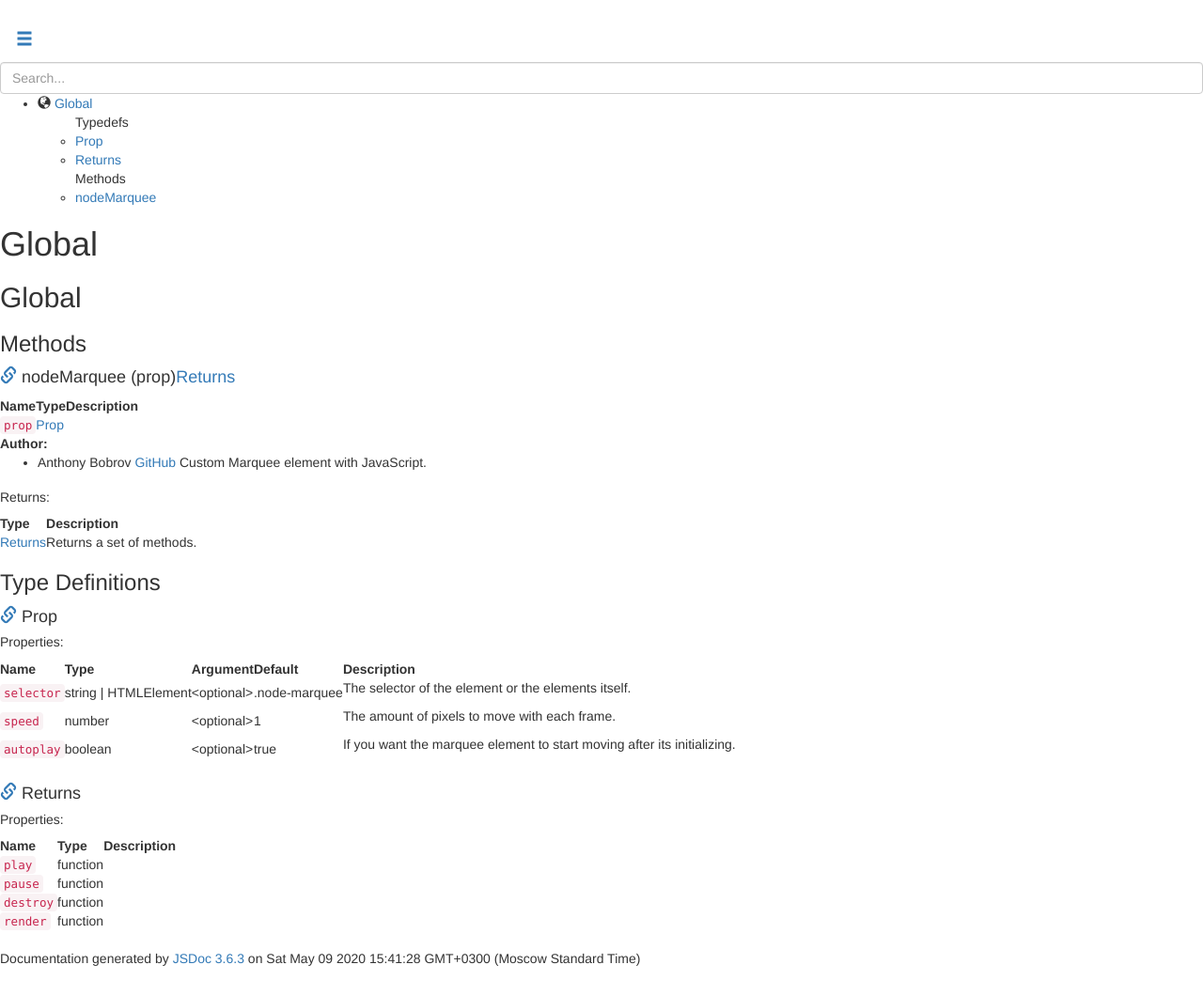
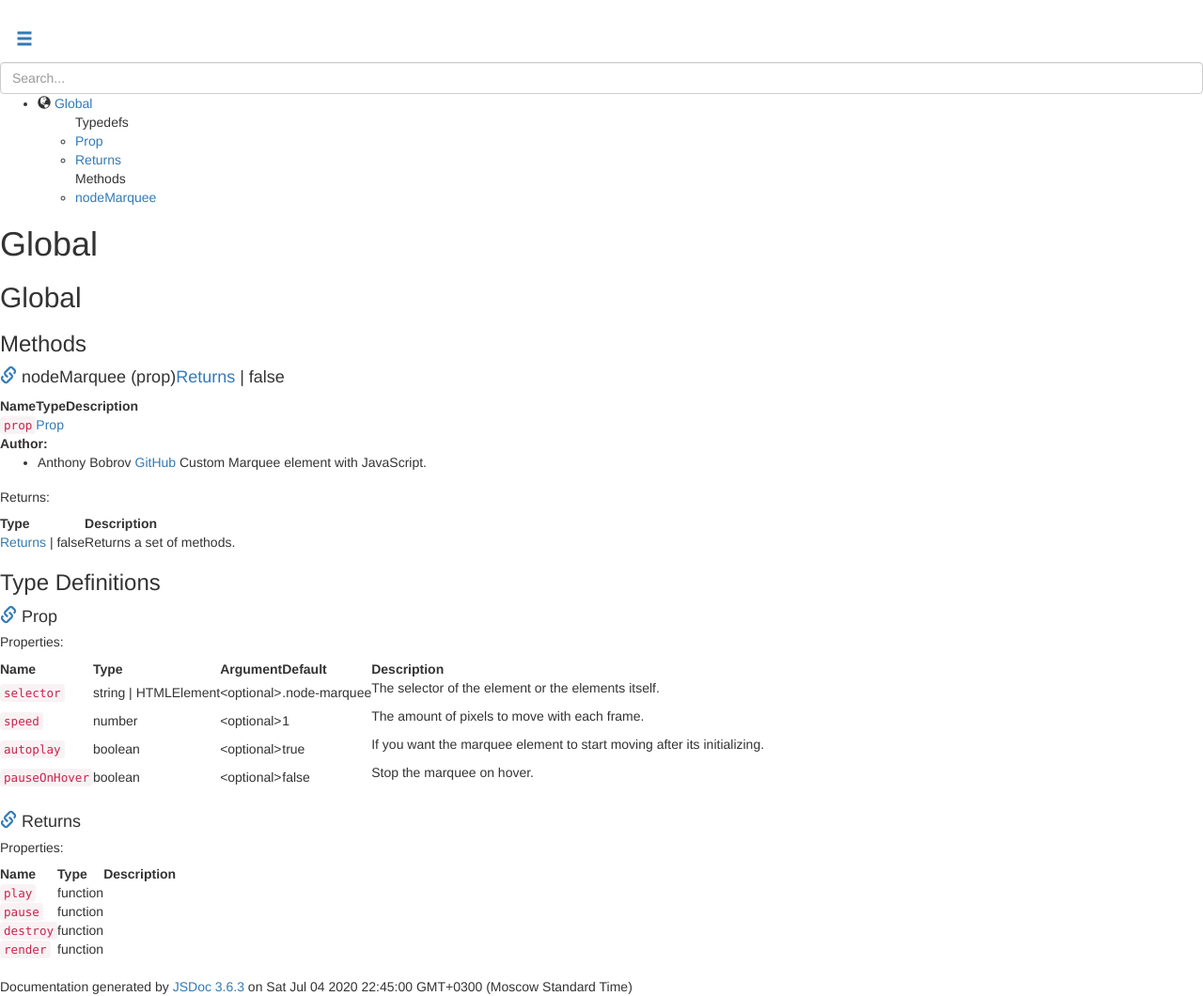
Before and after one commit to antonbobrov/node-marquee, a website built with webpack: page docs/global.html in a window 1280 px wide. Shown: the whole page at 94% size. Before the commit the page ends 1030 px from the top, so only its background shows below. Built offline with nearby package versions, Linux system fonts and the light colour scheme.

Commit message:
:bulb: Docs

```diff
--- a/docs/global.html
+++ b/docs/global.html
@@ -166,7 +166,7 @@
             <span class="">
                 nodeMarquee
             </span>
-            <span class="signature">(prop)</span><span class="type-signature"><a href="global.html#Returns">Returns</a></span>
+            <span class="signature">(prop)</span><span class="type-signature"><a href="global.html#Returns">Returns</a> | false</span>
 
 
 
@@ -294,6 +294,9 @@ Custom Marquee element with JavaScript.</li>
             <td class="type">
 
                         <a href="global.html#Returns">Returns</a>
+                         |
+
+                        false
 
 
             </td>
@@ -476,6 +479,43 @@ Custom Marquee element with JavaScript.</li>
 
 
             <td class="description last"><p>If you want the marquee element to start moving after its initializing.</p></td>
+        </tr>
+
+
+
+        <tr>
+
+                <td class="name"><code>pauseOnHover</code></td>
+
+
+            <td class="type">
+
+
+<span class="param-type">boolean</span>
+
+
+
+            </td>
+
+
+                <td class="attributes">
+
+                    &lt;optional><br>
+
+
+
+                </td>
+
+
+
+                <td class="default">
+
+                    false
+
+                </td>
+
+
+            <td class="description last"><p>Stop the marquee on hover.</p></td>
         </tr>
 
 
@@ -692,7 +732,7 @@ Custom Marquee element with JavaScript.</li>
 
         <footer class="content-size">
             <div class="footer">
-                Documentation generated by <a target="_blank" href="https://github.com/jsdoc3/jsdoc">JSDoc 3.6.3</a> on Sat May 09 2020 15:41:28 GMT+0300 (Moscow Standard Time)
+                Documentation generated by <a target="_blank" href="https://github.com/jsdoc3/jsdoc">JSDoc 3.6.3</a> on Sat Jul 04 2020 22:45:00 GMT+0300 (Moscow Standard Time)
             </div>
         </footer>
     </div>
```
Also changed, not shown: docs/index.html (+1 -1 lines).
